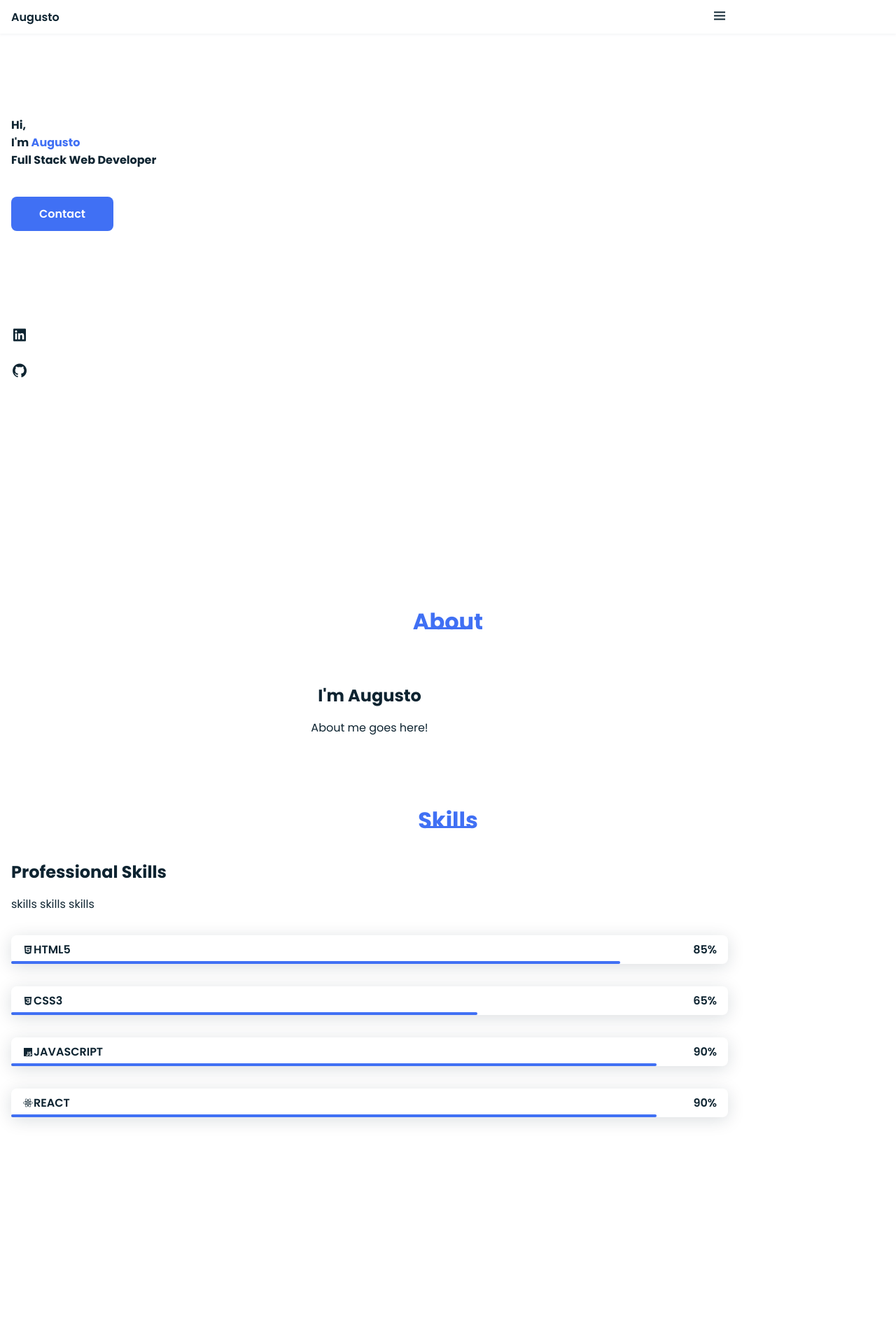
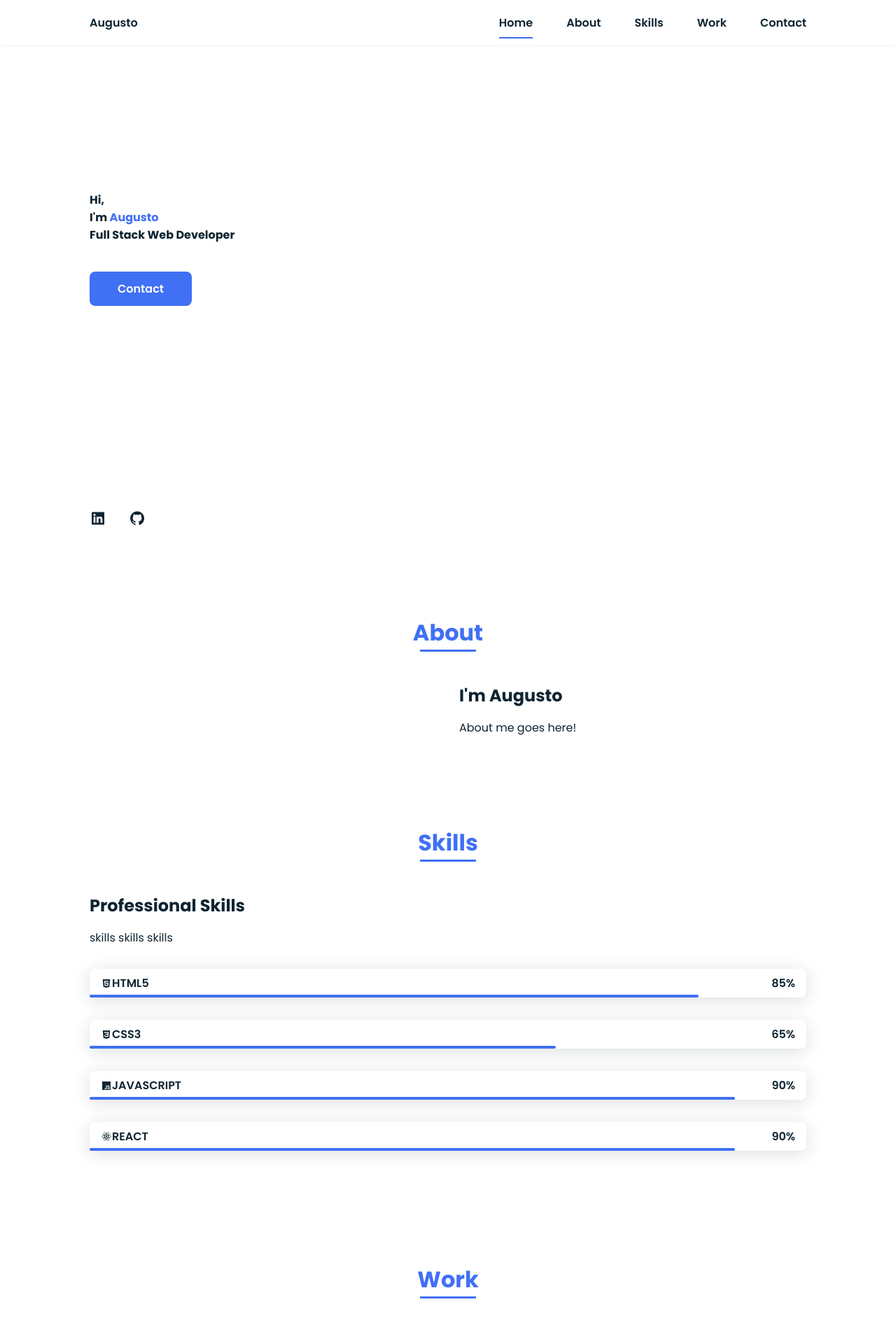
Before and after one commit to augustoibarrola/portfolio-page, a PHP site: page / in a window 1280 px wide. Shown: the top 1920 px of the page at 70% size. Before the commit the page ends 1605 px from the top, so only its background shows below. Run offline with PHP 8.4, Linux system fonts and the light colour scheme.

Commit message:
tutorial finished

```diff
--- a/assets/css/styles.css
+++ b/assets/css/styles.css
@@ -316,5 +316,151 @@ img{
     width: 90%;
 }
 .skills__img{
+    border-radius: .5rem
+}
+
+.work__container{
+    row-gap: 2rem
+}
+
+.work__img{
+    box-shadow: 0 4px 25px rgba(14, 36, 49, .15);
+    border-radius: .5rem;
+    overflow: hidden
+}
+
+.work__img img{
+    transition: 1s;
+    cursor: pointer;
+}
+
+.work__img img:hover{
+    transform: scale(1.1)
+}
+
+.contact__input{
+    width: 100%;
+    font-size: var(--normal-font-size);
+    font-weight: var(--font-semi);
+    padding: 1rem;
+    border-radius: .5rem;
+    border: 1.5px solid var(--second-color);
+    outline: none;
+    margin-bottom: var(--mb-4);
+}
+
+.contact__button{
+    display: block;
+    border: none;
+    outline: none;
+    font-size: var(--normal-font-size);
+    cursor: pointer;
+    margin-left: auto;
+}
+
+.footer{
+    background-color: var(--second-color);
+    color: #fff;
+    text-align: center;
+    font-weight: var(--font-semi);
+    padding: 2rem 0;
+}
+
+.footer__title{
+    font-size: 2rem;
+    margin-bottom: var(--mb-4)
+}
+
+.footer__social{
+    margin-bottom: var(--mb-4)
+}
+
+.footer__icon{
+    font-size: 1.5rem;
+    color: #fff;
+    margin: 0 var(--mb-2)
 
 }
+
+@media screen and (min-width: 768px){
+    body{
+        margin: 0
+    }
+    .section{
+        padding-top: 4rem;
+        padding-bottom: 3rem;
+    }
+    .section-title{
+        margin-bottom: var(--mb-6)
+    }
+    .section-title::after{
+        width: 80px;
+        top: 3rem
+    }
+    .nav{
+        height: calc(var(--header-height) + 1rem)
+    }
+    .nav__list{
+        display: flex;
+        padding-top: 0
+    }
+    .nav__item{
+        margin-left: var(--mb-6);
+        margin-bottom: 0
+    }
+    .nav__toggle{
+        display: none
+    }
+    .nav__link{
+        color: var(--second-color)
+    }
+    .home{
+        height: 100vh
+    }
+    .home__data{
+        align-self: flex-end
+    }
+    .home__social{
+        padding-top: 0;
+        padding-bottom: 2.5rem;
+        flex-direction: row;
+        align-self: flex-end
+    }
+    .home__social-icon{
+        margin-bottom: 0;
+        margin-right: var(--mb-4)
+    }
+    .home__img{
+        width: 457px;
+        bottom: 15%
+    }
+    .about__container, .skills_container{
+        grid-template-columns: repeat(2,1fr);
+        align-items: center;
+        text-align: initial;
+    }
+    .about_img img{
+        width: 300px
+    }
+    .work__container{
+        grid-template-columns: repeat(3, 1fr);
+        grid-template-rows: repeat(2, 1fr);
+        column-gap: 2rem;
+    }
+    .contact__form{
+        width: 360px
+    }
+    .contact__container{
+        justify-items: center
+    }
+}
+
+@media screen and (min-width: 1024px){
+    .bd-grid{
+        margin-left: auto;
+        margin-right: auto;
+    }
+    .home__img{
+        right: 10%
+    }
+}
--- a/assets/js/main.js
+++ b/assets/js/main.js
@@ -24,3 +24,24 @@ function linkAction(){
 }
 
 navLink.forEach(n => n.addEventListener('click', linkAction))
+
+const sr = ScrollReveal({
+    origin: 'top',
+    distance: '80px',
+    duration: 2000,
+    reset: true
+});
+
+sr.reveal('.home__title', {})
+sr.reveal('.button', {delay: 200})
+sr.reveal('.home__img', {delay: 400})
+sr.reveal('.home__social-icon', {interval: 200})
+sr.reveal('.about__img', {})
+sr.reveal('.about__subtitle', {delay: 400})
+sr.reveal('.about__text', {delay: 400})
+sr.reveal('skills__subtitle', {})
+sr.reveal('.skills__text',{})
+sr.reveal('skills__data', {interval: 200})
+sr.reveal('.skills__img', {delay: 600})
+sr.reveal('.work__img', {interval: 200})
+sr.reveal('.contact__input', {interval: 200})
--- a/index.html
+++ b/index.html
@@ -37,7 +37,7 @@
         </header>
 
 
-        <main class="1-main">
+        <main class="l-main">
 
             <section class="home bd-grid" id="home">
 
@@ -49,7 +49,6 @@
                 <div class="home__social">
                     <a href="#" class="home__social-icon"><i class='bx bxl-linkedin-square'></i></a>
                     <a href="#" class="home__social-icon"><i class='bx bxl-github' ></i></a>
-
                 </div>
 
                 <div class="home__img">
@@ -137,14 +136,40 @@
                             <!-- <img src="" alt="" class="skills__img"> -->
                         </div>
 
+                    </div>
+                </div >
+            </section>
+
+            <section class="work section" id="work">
+                <h2 class="section-title">Work </h2>
+                <div class="work__img">
+                    <!-- <img src="" alt=""> -->
+                </div >
+            </section>
 
 
-                    </div>
+            <section>
+                <h2 class="section-title">Contact</h2>
+                <div class="contact__container bd-grid">
+                    <form action="" class="contact__form">
+                        <input type="text" placeholder="Name" class="contact__input">
+                        <input type="mail" placeholder="Email" class="contact__input">
+                        <textarea name="" id="" cols="0" rows="10" class="contact__input"></textarea>
+                        <input type="button" value="Send" class="contact__button button">
+                    </form >
                 </div >
             </section>
 
         </main>
 
+        <footer class="footer">
+            <p class="footer__title">Augusto Footer</p>
+            <div class="footer__social">
+                <a href="#" class="footer__icon"></a>
+                <a href="#" class="footer__icon"></a>
+                <a href="#" class="footer__icon"></a>
+            </div >
+        </footer>
 
         <script src="https://unpkg.com/scrollreveal"></script>
 
```
